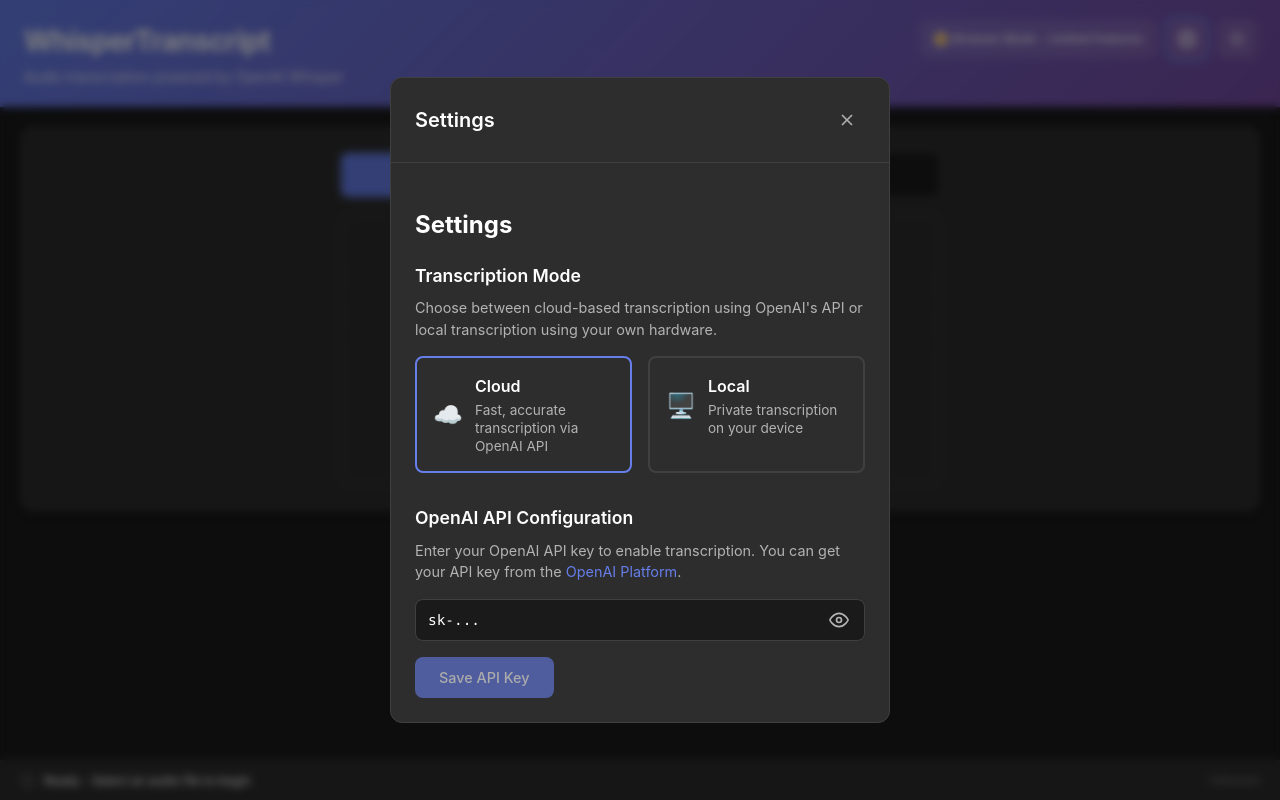
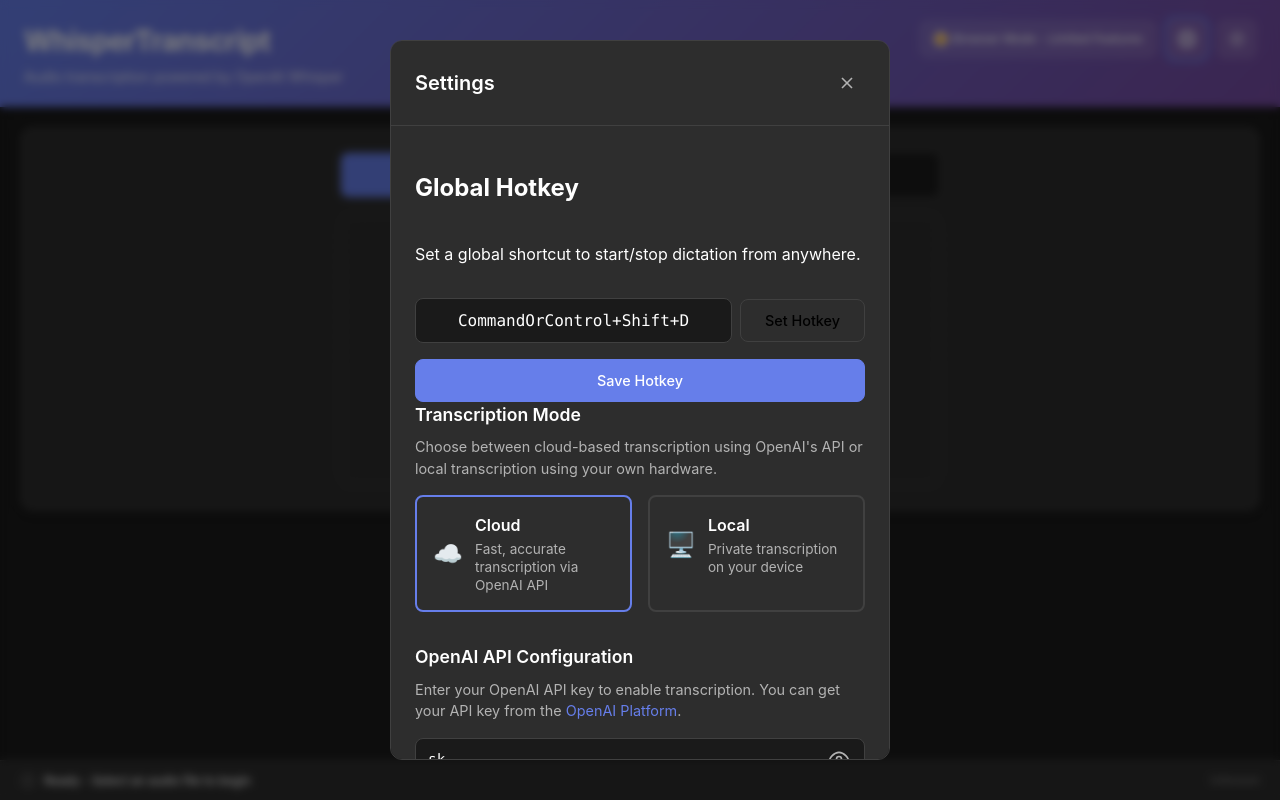
Before and after one commit to kerimala/WhisperTranscript, a React (Create React App) app: page / in a window 1280 px wide. Both pictures are taken after a click on the button 1187 px from the left and 39 px from the top of the page. Built offline with nearby package versions, Linux system fonts and the light colour scheme.

Commit message:
feat: Implement global hotkey functionality

```diff
--- a/src/components/Settings.css
+++ b/src/components/Settings.css
@@ -196,6 +196,68 @@
   background: var(--color-primary-hover);
   transform: translateY(-1px);
   box-shadow: var(--shadow-md);
+}
+
+.hotkey-setting {
+  display: flex;
+  flex-direction: column;
+  gap: 1rem;
+}
+
+.hotkey-input-container {
+  display: flex;
+  gap: 0.5rem;
+  align-items: center;
+}
+
+.hotkey-input {
+  flex-grow: 1;
+  padding: 0.75rem;
+  border: 1px solid var(--color-border);
+  border-radius: var(--radius-md);
+  background: var(--color-background);
+  color: var(--color-text-primary);
+  font-family: 'SF Mono', 'Monaco', 'Inconsolata', 'Roboto Mono', monospace;
+  text-align: center;
+  cursor: pointer;
+}
+
+.hotkey-input.recording {
+  border-color: var(--color-primary);
+  box-shadow: 0 0 0 3px var(--color-primary-alpha);
+  cursor: text;
+}
+
+.record-button, .save-button {
+  padding: 0.75rem 1.5rem;
+  border-radius: var(--radius-md);
+  font-size: 0.9rem;
+  font-weight: 500;
+  cursor: pointer;
+  transition: all 0.2s ease;
+  border: 1px solid var(--color-border);
+  background: var(--color-surface);
+}
+
+.record-button:hover, .save-button:hover {
+  background: var(--color-surface-hover);
+}
+
+.save-button {
+  background: var(--color-primary);
+  color: white;
+  border-color: var(--color-primary);
+}
+
+.save-button:hover {
+  background: var(--color-primary-hover);
+}
+
+.hotkey-status {
+  margin-top: 0.5rem;
+  color: var(--color-text-secondary);
+  font-size: 0.8rem;
+  text-align: center;
 }
 
 .btn-primary:disabled {
--- a/src/components/Settings.js
+++ b/src/components/Settings.js
@@ -13,6 +13,9 @@ const Settings = ({ isOpen, onClose }) => {
   const [selectedModel, setSelectedModel] = useState('base');
   const [isCheckingLocalService, setIsCheckingLocalService] = useState(false);
   const [showModelManager, setShowModelManager] = useState(false);
+  const [hotkey, setHotkey] = useState('');
+  const [isRecording, setIsRecording] = useState(false);
+  const [hotkeyStatus, setHotkeyStatus] = useState('');
 
   useEffect(() => {
     if (isOpen) {
@@ -20,7 +23,38 @@ const Settings = ({ isOpen, onClose }) => {
       loadSettings();
       checkLocalServiceStatus();
     }
-  }, [isOpen]);
+
+    const handleKeyDown = (e) => {
+      if (!isRecording) return;
+      e.preventDefault();
+      const key = e.key.toUpperCase();
+      const modifiers = [];
+      if (e.ctrlKey) modifiers.push('Control');
+      if (e.altKey) modifiers.push('Alt');
+      if (e.shiftKey) modifiers.push('Shift');
+      if (e.metaKey) modifiers.push('Command');
+
+      // For single keys like 'F5', 'Enter', etc.
+      const specialKeys = ['Control', 'Alt', 'Shift', 'Command', 'Meta'];
+      if (specialKeys.includes(e.key)) {
+        return; // Don't set just a modifier as the hotkey
+      }
+
+      const newHotkey = [...modifiers, key].join('+');
+      setHotkey(newHotkey);
+      setIsRecording(false);
+    };
+
+    if (isRecording) {
+      window.addEventListener('keydown', handleKeyDown);
+    } else {
+      window.removeEventListener('keydown', handleKeyDown);
+    }
+
+    return () => {
+      window.removeEventListener('keydown', handleKeyDown);
+    };
+  }, [isOpen, isRecording]);
 
   const loadSettings = async () => {
     try {
@@ -31,8 +65,30 @@ const Settings = ({ isOpen, onClose }) => {
       // Load saved model selection
       const savedModel = localStorage.getItem('selectedModel') || 'base';
       setSelectedModel(savedModel);
+
+      const savedHotkey = localStorage.getItem('globalHotkey') || 'CommandOrControl+Shift+D';
+      setHotkey(savedHotkey);
     } catch (error) {
       console.error('Error loading settings:', error);
+    }
+  };
+
+  const handleSaveHotkey = async () => {
+    if (!hotkey) {
+      setHotkeyStatus('Please set a hotkey.');
+      return;
+    }
+    try {
+      const success = await window.electronAPI.registerShortcut(hotkey);
+      if (success) {
+        localStorage.setItem('globalHotkey', hotkey);
+        setHotkeyStatus(`Hotkey '${hotkey}' saved successfully!`);
+      } else {
+        setHotkeyStatus(`Failed to register '${hotkey}'. It might be in use.`);
+      }
+    } catch (error) {
+      console.error('Error saving hotkey:', error);
+      setHotkeyStatus('Error saving hotkey.');
     }
   };
 
@@ -215,7 +271,30 @@ const Settings = ({ isOpen, onClose }) => {
         </div>
 
         <div className="settings-content">
-          <h2>Settings</h2>
+          <div className="settings-section">
+            <h2>Global Hotkey</h2>
+            <div className="hotkey-setting">
+              <p>Set a global shortcut to start/stop dictation from anywhere.</p>
+              <div className="hotkey-input-container">
+                <input
+                  type="text"
+                  readOnly
+                  value={isRecording ? 'Recording...' : hotkey}
+                  className={`hotkey-input ${isRecording ? 'recording' : ''}`}
+                  placeholder="Click to set hotkey"
+                />
+                <button
+                  onClick={() => setIsRecording(!isRecording)}
+                  className="record-button"
+                >
+                  {isRecording ? 'Cancel' : 'Set Hotkey'}
+                </button>
+              </div>
+              <button onClick={handleSaveHotkey} className="save-button">Save Hotkey</button>
+              {hotkeyStatus && <p className="hotkey-status">{hotkeyStatus}</p>}
+            </div>
+          </div>
+
 
           <div className="setting-section">
             <h3>Transcription Mode</h3>
--- a/src/main/preload.js
+++ b/src/main/preload.js
@@ -5,6 +5,7 @@ const { contextBridge, ipcRenderer } = require('electron');
 contextBridge.exposeInMainWorld('electronAPI', {
   // App info
   getVersion: () => ipcRenderer.invoke('app-version'),
+  registerShortcut: (shortcut) => ipcRenderer.invoke('register-shortcut', shortcut),
 
   // Dialog methods
   showMessageBox: (options) => ipcRenderer.invoke('show-message-box', options),
```
Also changed, not shown: src/main/main.js (+51 -1 lines), .taskmaster/tasks/tasks.json.
